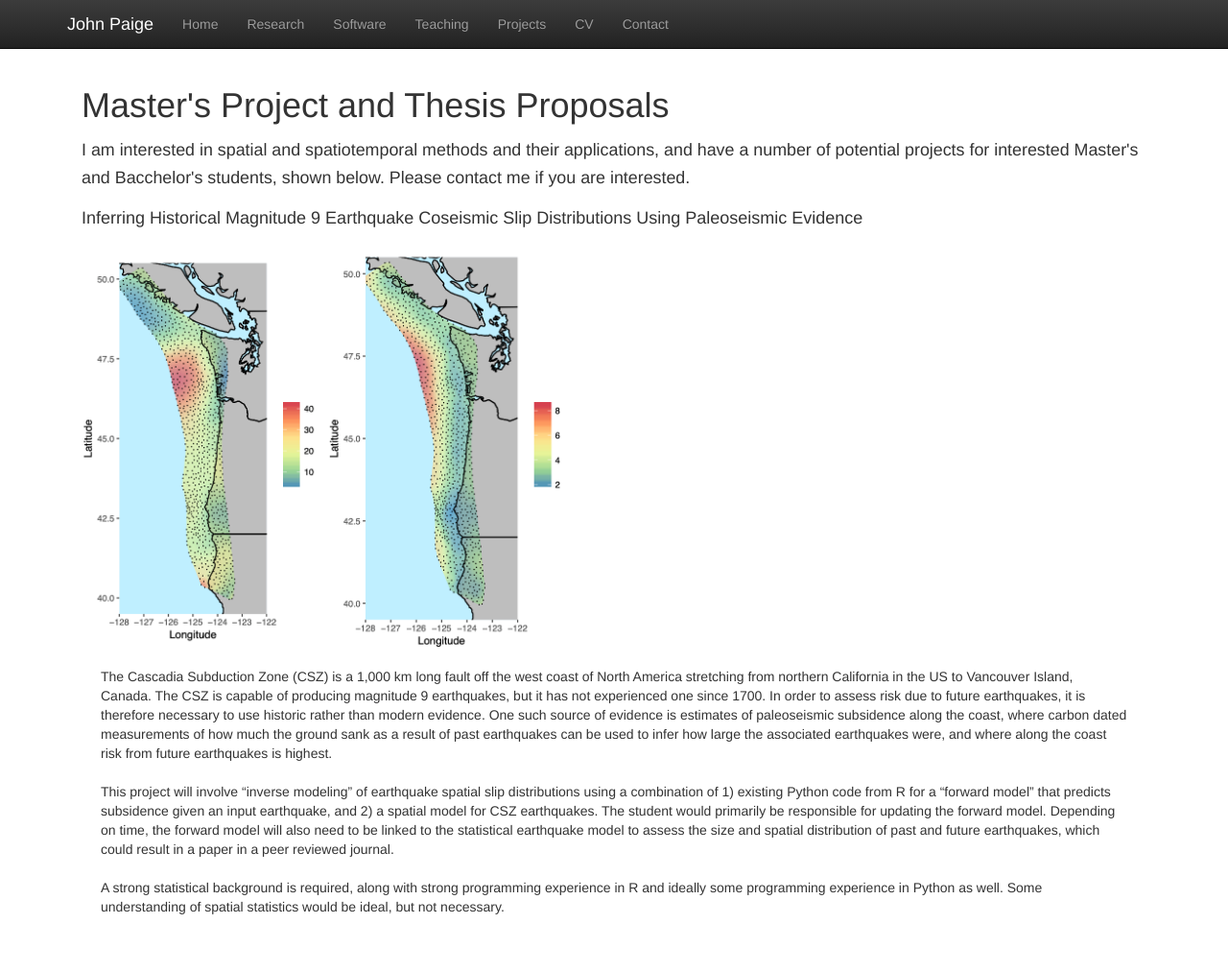
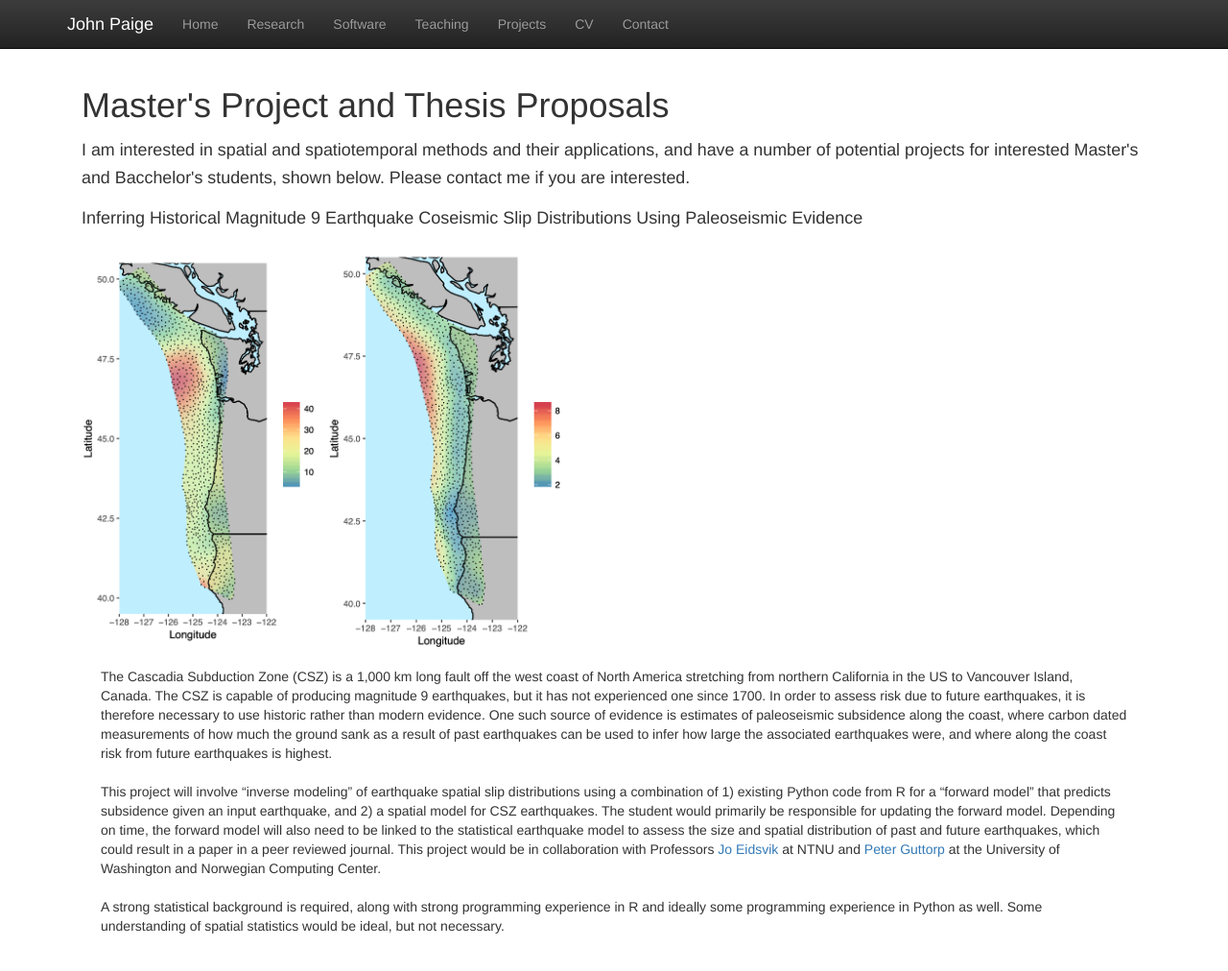
Before and after one commit to paigejo/paigejo.github.io, a Jekyll site: the page built from projects.html, in a window 1280 px wide and 1035 px high. Shown: the top 1012 px of the window at 96% size. Built offline with Jekyll 4.4.1, drawn with Linux system fonts in a browser that asks for light colours; nearby versions of some CDN libraries.

Commit message:
updated collaborations for EQ project

```diff
--- a/projects.html
+++ b/projects.html
@@ -23,7 +23,7 @@ The Cascadia Subduction Zone (CSZ) is a 1,000 km long fault off the west coast o
 </p>
 <br>
 <p class="content" style="padding:0px;margin:0px 20px 0px;">
-This project will involve “inverse modeling” of earthquake spatial slip distributions using a combination of 1) existing Python code from R for a “forward model” that predicts subsidence given an input earthquake, and 2) a spatial model for CSZ earthquakes. The student would primarily be responsible for updating the forward model. Depending on time, the forward model will also need to be linked to the statistical earthquake model to assess the size and spatial distribution of past and future earthquakes, which could result in a paper in a peer reviewed journal.
+This project will involve “inverse modeling” of earthquake spatial slip distributions using a combination of 1) existing Python code from R for a “forward model” that predicts subsidence given an input earthquake, and 2) a spatial model for CSZ earthquakes. The student would primarily be responsible for updating the forward model. Depending on time, the forward model will also need to be linked to the statistical earthquake model to assess the size and spatial distribution of past and future earthquakes, which could result in a paper in a peer reviewed journal. This project would be in collaboration with Professors <a href = "https://www.ntnu.no/ansatte/jo.eidsvik">Jo Eidsvik</a> at NTNU and <a href = "http://faculty.washington.edu/guttorp/peter.html">Peter Guttorp</a> at the University of Washington and Norwegian Computing Center.
 </p>
 <br>
 <p class="content" style="padding:0px;margin:0px 20px 0px;">
```
